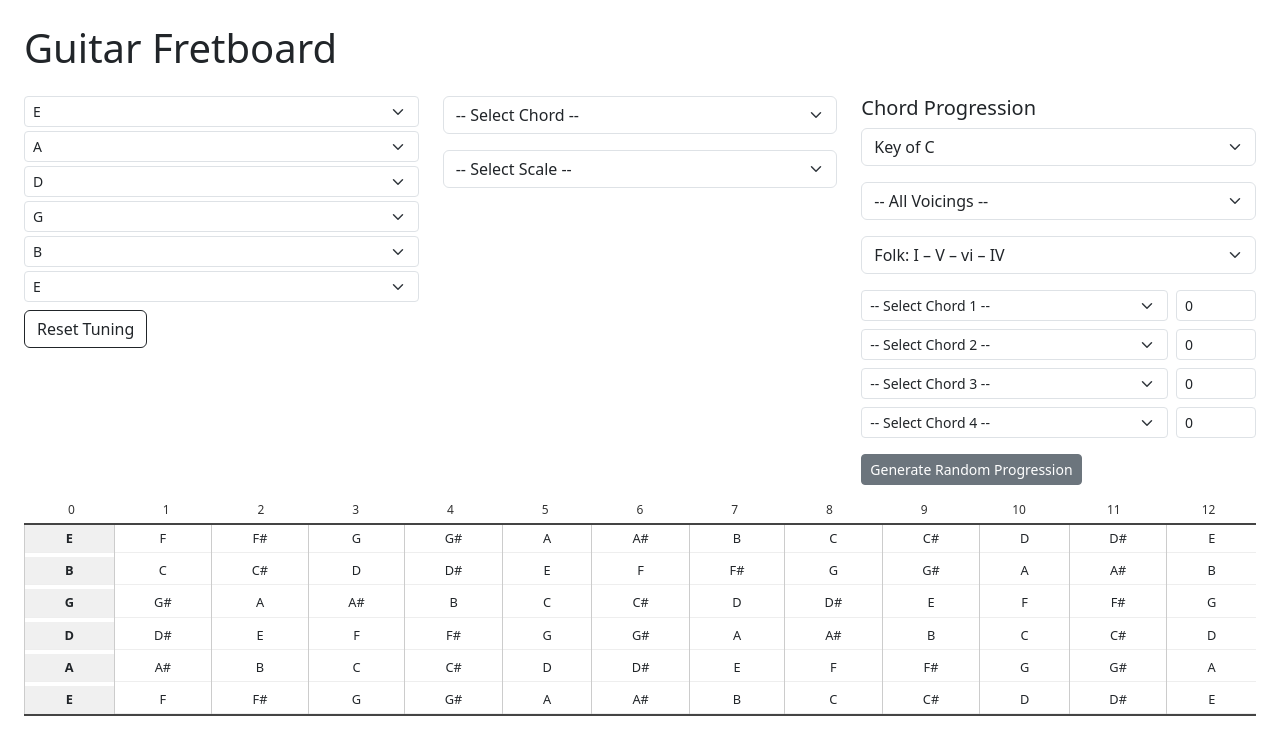
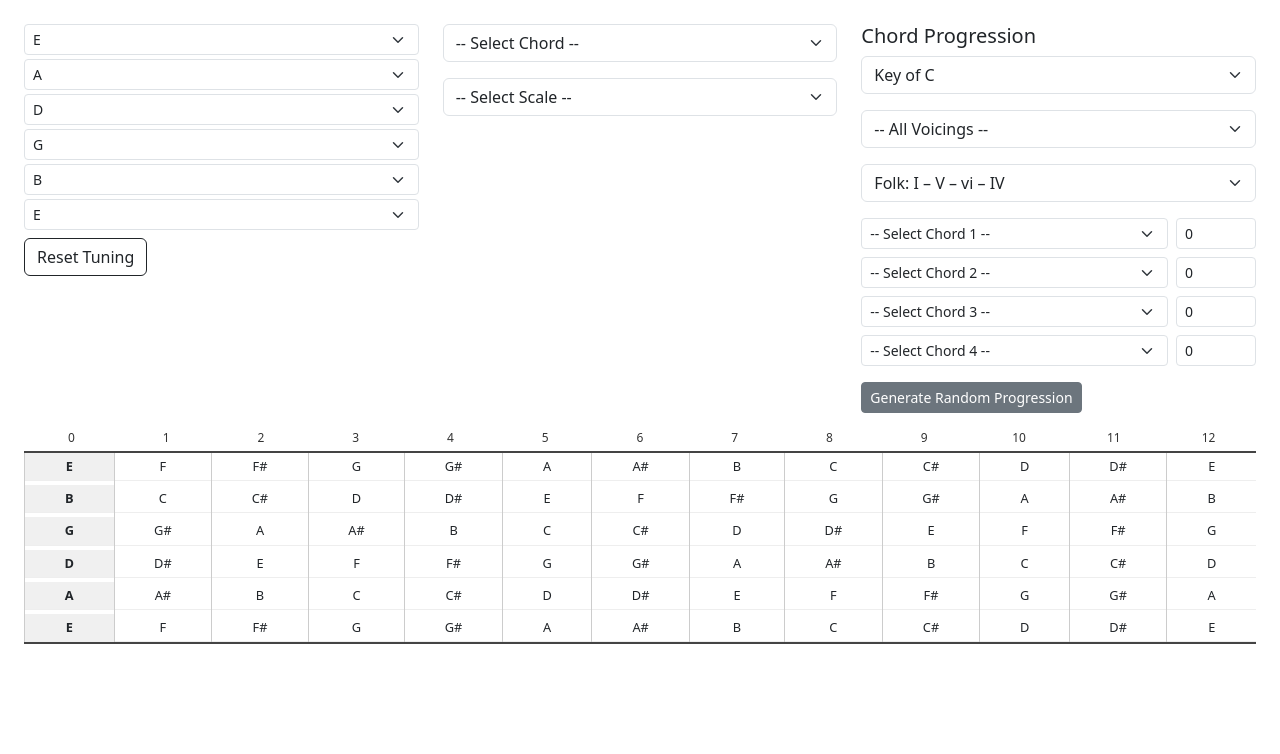
Before and after one commit to iCodeForBananas/SimpleGuitarTools, a Next.js app: page /fretboard in a window 1280 px wide. Shown: the top 754 px of the page. Built offline with nearby package versions, Linux system fonts and the light colour scheme.

Commit message:
remove header

```diff
--- a/src/app/components/GuitarFretboard.js
+++ b/src/app/components/GuitarFretboard.js
@@ -115,7 +115,6 @@ const GuitarFretboard = () => {
 
   return (
     <div className='container-fluid p-4'>
-      <h1 className='mb-4'>Guitar Fretboard</h1>
       <div className='controls row mb-3'>
         <div className='col'>
           <div className='d-flex flex-column gap-1 mb-2'>
```
